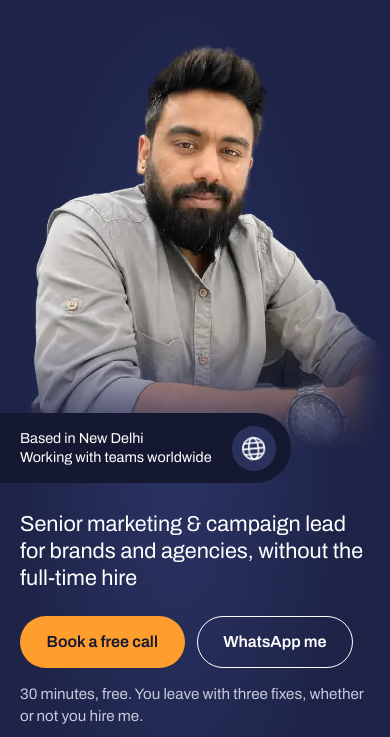
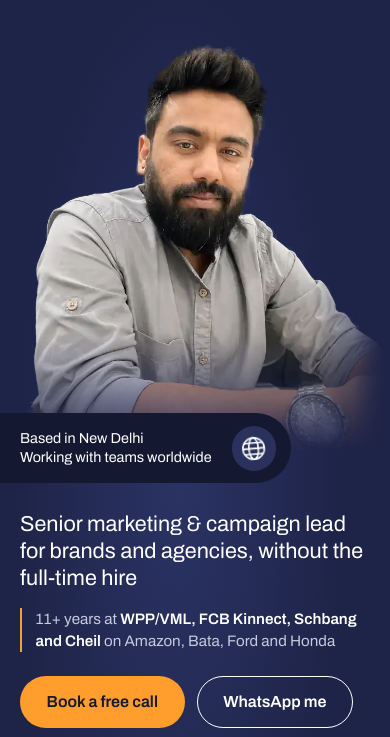
Before and after one commit to pareshj52/pareshjain-website, a plain HTML site: page index.html in a window 390 px wide. Shown: the part 75-812 px from the top of the page. Drawn offline with Linux system fonts and the light colour scheme.

Commit message:
Hero: add credibility line, keep hero CTA above the marquee
Co-Authored-By: Claude Opus 5.5 <noreply@anthropic.com>
Claude-Session: https://claude.ai/code/session_01EEx69gB7WHXonw4sQ8A3JT

```diff
--- a/index.html
+++ b/index.html
@@ -122,9 +122,11 @@ button{font:inherit;color:inherit}
 .globe{width:3.4rem;height:3.4rem;border-radius:50%;background:var(--indigo-2);display:grid;place-items:center;flex:none}
 .globe svg{width:1.7rem;height:1.7rem}
 @media (prefers-reduced-motion:no-preference){.globe svg{animation:spin 14s linear infinite}@keyframes spin{to{transform:rotate(360deg)}}}
-.hero-right{position:absolute;left:70.5%;top:31%;width:min(24rem,26vw)}
+.hero-right{position:absolute;left:70.5%;top:25%;width:min(24rem,26vw);z-index:2}
 .hero-right .arrow{width:1.4rem;height:1.4rem;margin-bottom:1.5rem}
-.role{font-size:clamp(1.35rem,2.3vw,2.1rem);line-height:1.25;margin:0 0 2rem;font-weight:400}
+.role{font-size:clamp(1.35rem,2.3vw,2.1rem);line-height:1.25;margin:0 0 1rem;font-weight:400}
+.proof{font-size:.95rem;line-height:1.45;color:#C5CADD;margin:0 0 1.75rem;padding-left:.85rem;border-left:2px solid var(--saffron)}
+.proof b{color:var(--white);font-weight:600}
 .hero-right .orb{--s:8.5rem}
 .marquee{position:absolute;left:0;right:0;bottom:clamp(1rem,4vh,3rem);white-space:nowrap;pointer-events:none;user-select:none}
 .marquee-track{display:inline-flex;will-change:transform}
@@ -143,7 +145,8 @@ button{font:inherit;color:inherit}
   .globe{width:2.8rem;height:2.8rem}
   .hero-right{padding:1.75rem var(--g) 0}
   .hero-right .arrow{display:none}
-  .role{margin-bottom:1.5rem}
+  .role{margin-bottom:1rem}
+  .proof{margin-bottom:1.5rem}
   .hero-right .orb{display:none}
   .hero-mobile{display:flex;flex-wrap:wrap;gap:.75rem;padding:0 var(--g) 1.5rem}
   .marquee{position:relative;bottom:auto;padding:1rem 0 1.5rem}
@@ -374,6 +377,7 @@ textarea{min-height:8rem;resize:vertical}
     <div class="hero-right">
       <svg class="arrow" viewBox="0 0 24 24" fill="none" stroke="#fff" stroke-width="1.5" aria-hidden="true"><path d="M5 5l14 14M19 8v11H8"/></svg>
       <p class="role">Senior marketing &amp; campaign lead for brands and agencies, without the full-time hire</p>
+      <p class="proof">11+ years at <b>WPP/VML, FCB Kinnect, Schbang and Cheil</b> on Amazon, Bata, Ford and Honda</p>
       <a class="orb orb-sun magnetic" href="https://calendar.google.com/calendar/u/0/appointments/schedules/AcZssZ1380Zcu-WXHLTQi5dZqrbtbLfTN_Pl_yzwDjDL7QWRDAgHdRhg_jQIUqrLBvdR7pw_g4_Txei-" target="_blank" rel="noopener" data-track="hero_orb_call"><span>Free<br>30-min call</span></a>
     </div>
 
```
Also changed, not shown: 1 other file.
